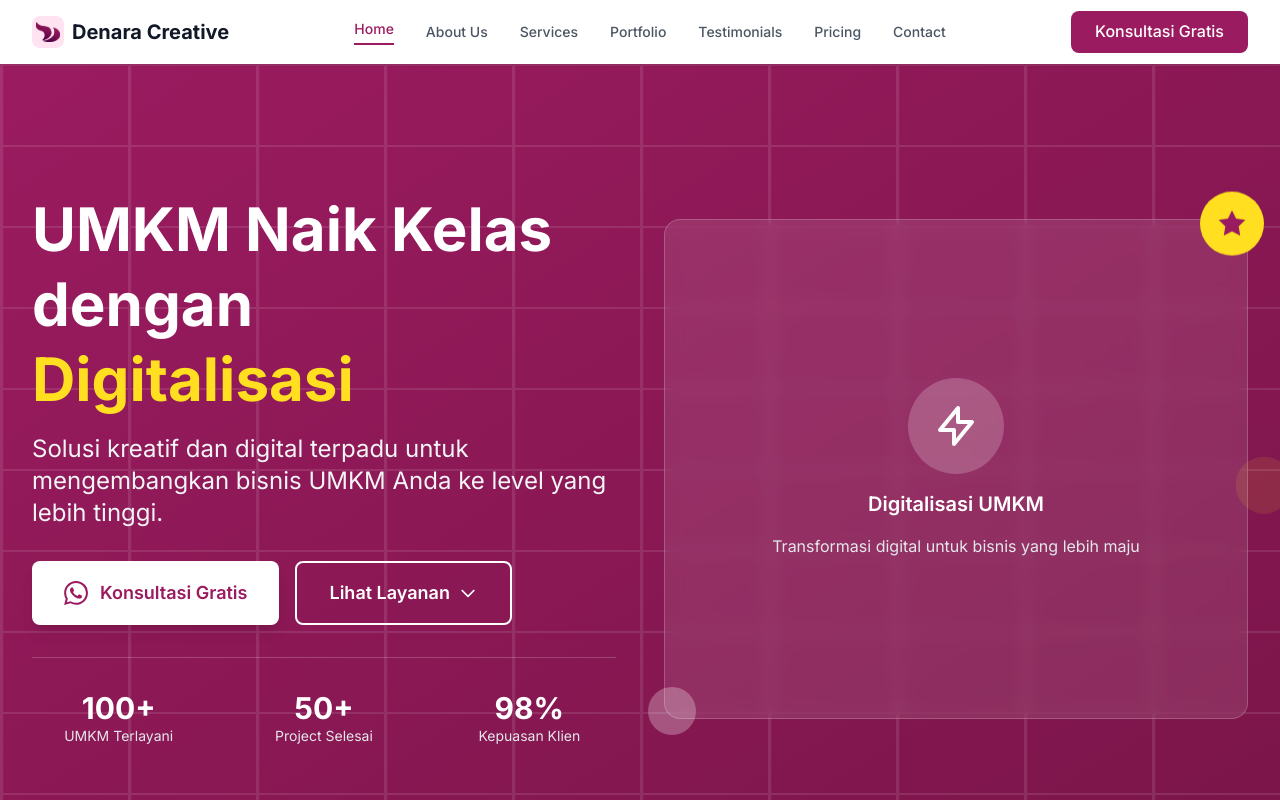
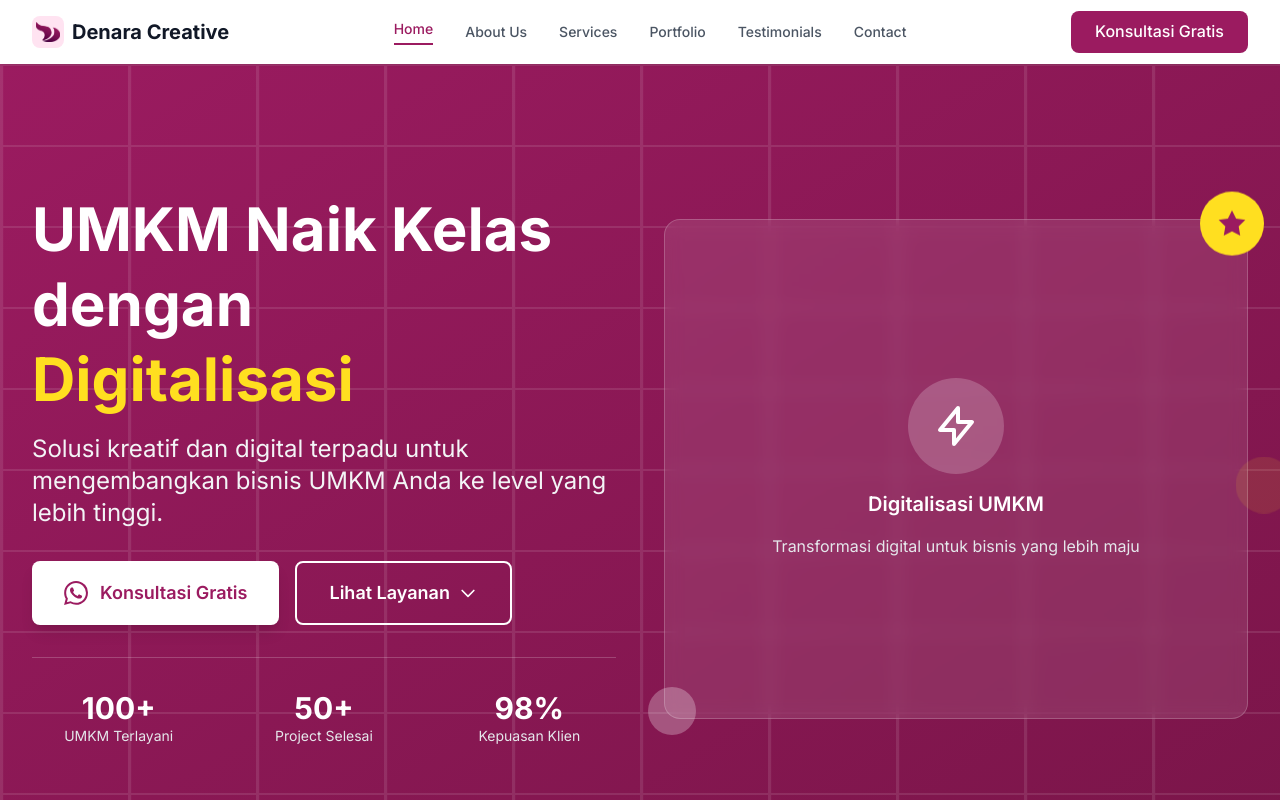
Before and after one commit to wildanwigenta/DenaraCreative, a Next.js app: page / in a window 1280 px wide. Shown: the top 800 px of the page. Built offline with nearby package versions, Linux system fonts and the light colour scheme.

Commit message:
nonactive pricing header

```diff
--- a/src/components/Header.tsx
+++ b/src/components/Header.tsx
@@ -14,7 +14,7 @@ const Header = () => {
     { name: 'Services', href: '/services' },
     { name: 'Portfolio', href: '/portfolio' },
     { name: 'Testimonials', href: '/testimonials' },
-    { name: 'Pricing', href: '/pricing' },
+    // { name: 'Pricing', href: '/pricing' },
     { name: 'Contact', href: '/contact' },
   ];
 
```
